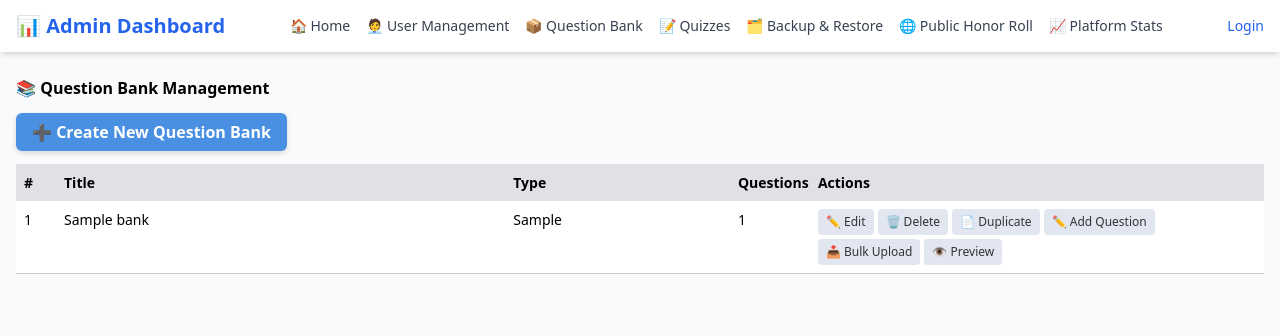
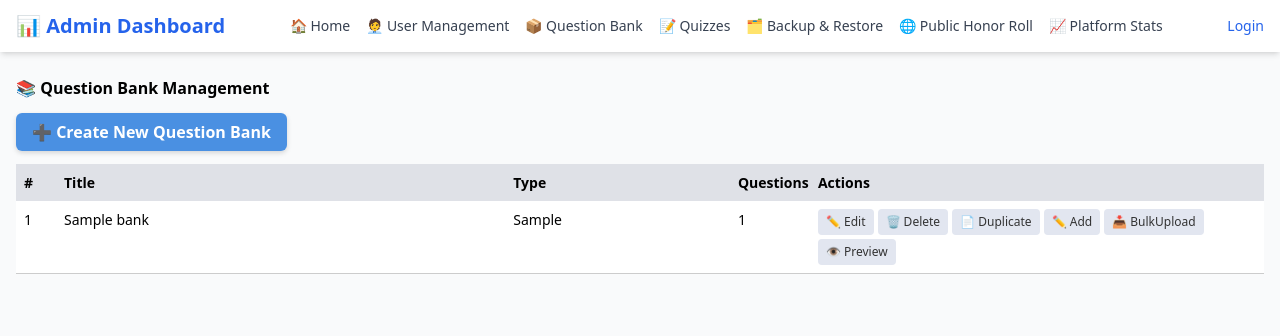
Before and after one commit to syedamirshah/learnify-clean, a Django app: template backend/core/templates/admin/dashboard/admin_question_bank.html in a window 1280 px wide. Shown: the top 336 px of the page. Run offline with Django 4.2, Linux system fonts and the light colour scheme; the template is opened without the code that fills it: most values are stand-ins (such as "Sample title", 1, 10 or a date in 2020); some libraries are stand-ins or nearby versions.

```diff
--- a/backend/core/templates/admin/dashboard/admin_question_bank.html
+++ b/backend/core/templates/admin/dashboard/admin_question_bank.html
@@ -49,8 +49,8 @@
             <!-- ✅ NEW Duplicate button -->
             <a href="{% url 'duplicate-question-bank' bank.id %}" class="btn-action">📄 Duplicate</a>
             <!-- existing buttons -->
-            <a href="/admin/core/{{ bank.type|lower }}question/add/?bank={{ bank.id }}" class="btn-action">✏️ Add Question</a>
-            <a href="/upload/{{ bank.type|lower }}/{{ bank.id }}/" class="btn-action">📥 Bulk Upload</a>
+            <a href="/admin/core/{{ bank.type|lower }}question/add/?bank={{ bank.id }}" class="btn-action">✏️ Add</a>
+            <a href="/upload/{{ bank.type|lower }}/{{ bank.id }}/" class="btn-action">📥 BulkUpload</a>
             <a href="/preview-questions/{{ bank.id }}/" class="btn-action">👁️ Preview</a>
           </div>
         {% else %}
```
